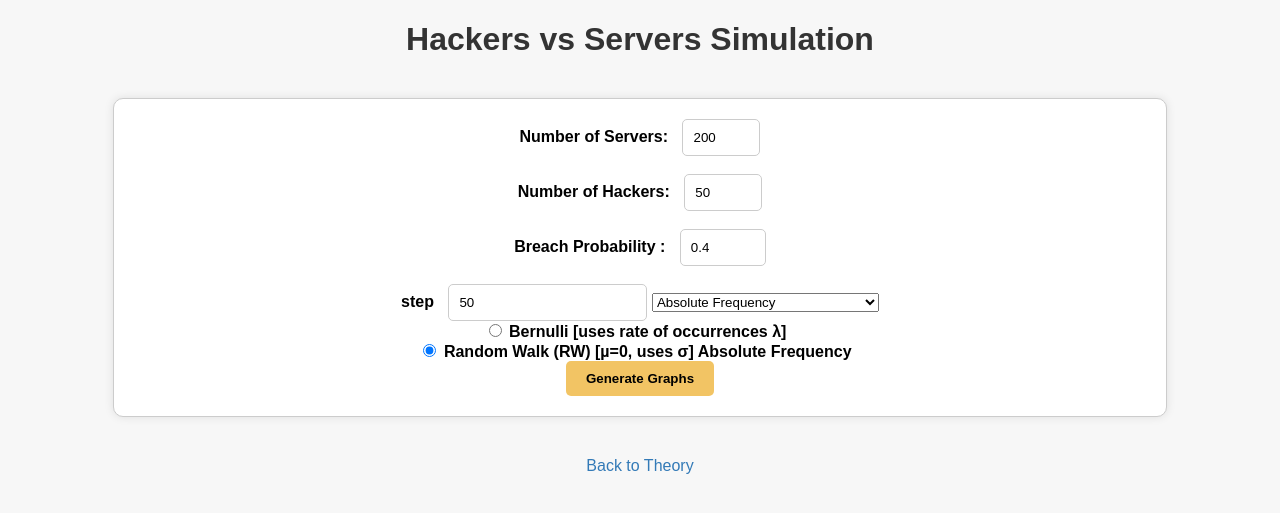
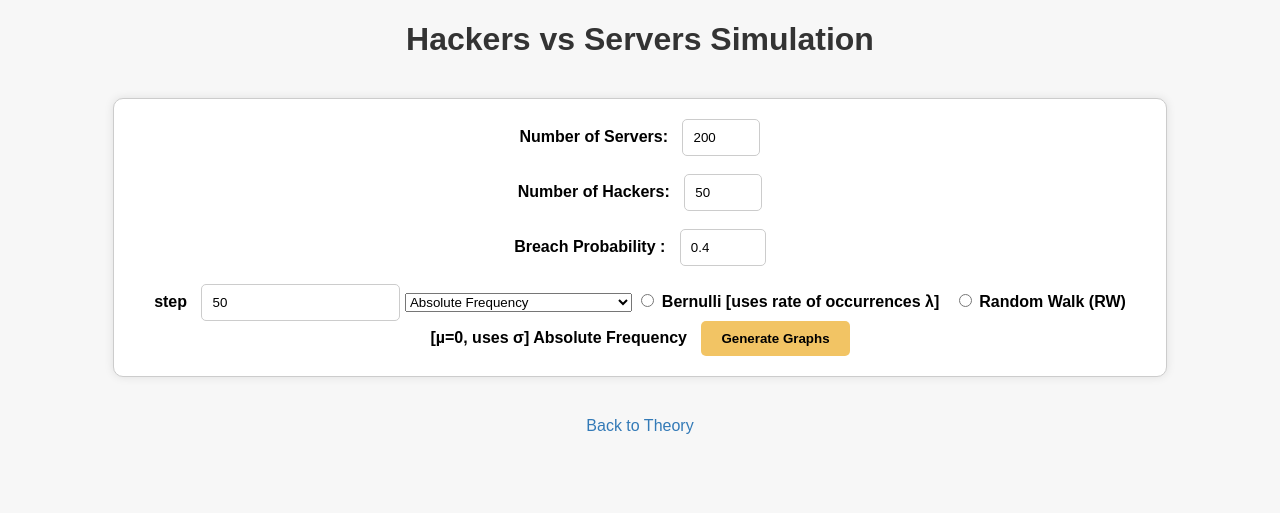
Before and after one commit to Raffo24/raffo24.github.io, a Jekyll site: the page built from _posts/statistics/2022-08-26-hw2_code.md, in a window 1280 px wide. Shown: the top 513 px of the page. Built offline with Jekyll 4.4.1, drawn with Linux system fonts in a browser that asks for light colours.

Commit message:
Update hw2_code.html

```diff
--- a/_layouts/hw2_code.html
+++ b/_layouts/hw2_code.html
@@ -80,19 +80,15 @@
             <label for="p">Breach Probability :</label>
             <input type="number" id="p" value="0.4" step="0.01" min="0" max="1" required><br><br>
             <label for="step">step</label>
-            <input type="number" id="step" value="50" min="0" step="1" class="form-control">
-            <select id="frequencyType" name="frequencyType" class="form-control">
+            <input type="number" id="step" value="50" min="0" step="1">
+            <select id="frequencyType" name="frequencyType">
                 <option value="absoluteFrequency">Absolute Frequency</option>
                 <option value="relativeFrequency">Relative Frequency {interval [-1,1]}</option>
             </select>
-            <div class="form-check">
-                <input type="radio" id="bernulli" name="processGroup" class="form-check-input">
-                <label for="bernulli" class="form-check-label">Bernulli [uses rate of occurrences λ]</label>
-            </div>
-            <div class="form-check">
-                <input type="radio" id="randomWalk" name="processGroup" checked class="form-check-input">
-                <label for="randomWalk" class="form-check-label">Random Walk (RW) [µ=0, uses σ] Absolute Frequency</label>
-            </div>
+            <input type="radio" id="bernulli" name="processGroup">
+            <label for="bernulli" class="form-check-label">Bernulli [uses rate of occurrences λ]</label>
+            <input type="radio" id="randomWalk" name="processGroup">
+            <label for="randomWalk" class="form-check-label">Random Walk (RW) [µ=0, uses σ] Absolute Frequency</label>
             <button id="button" onclick="generateGraphs()">Generate Graphs</button>
         </form>
         <div id="charts" style="display: none;">
```
